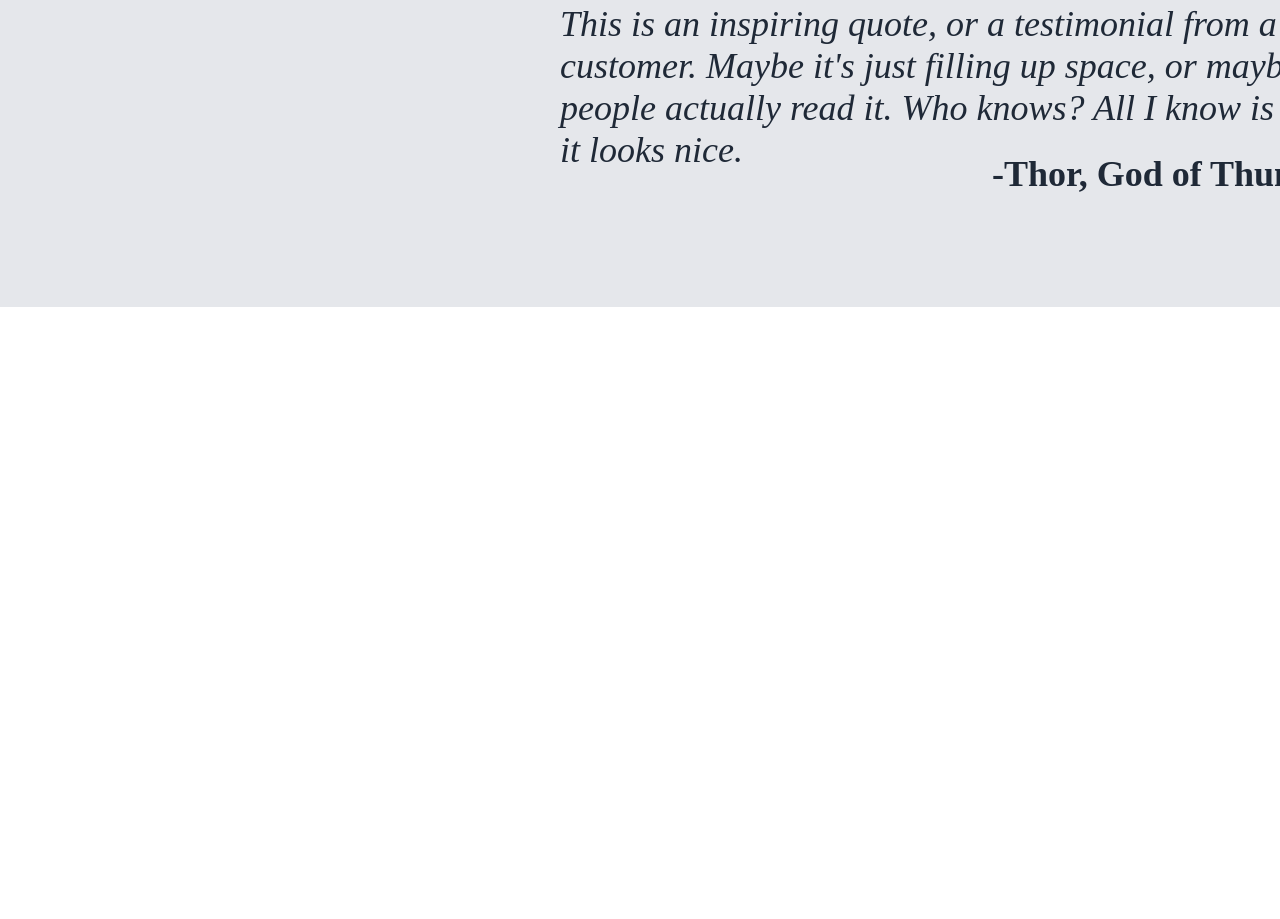
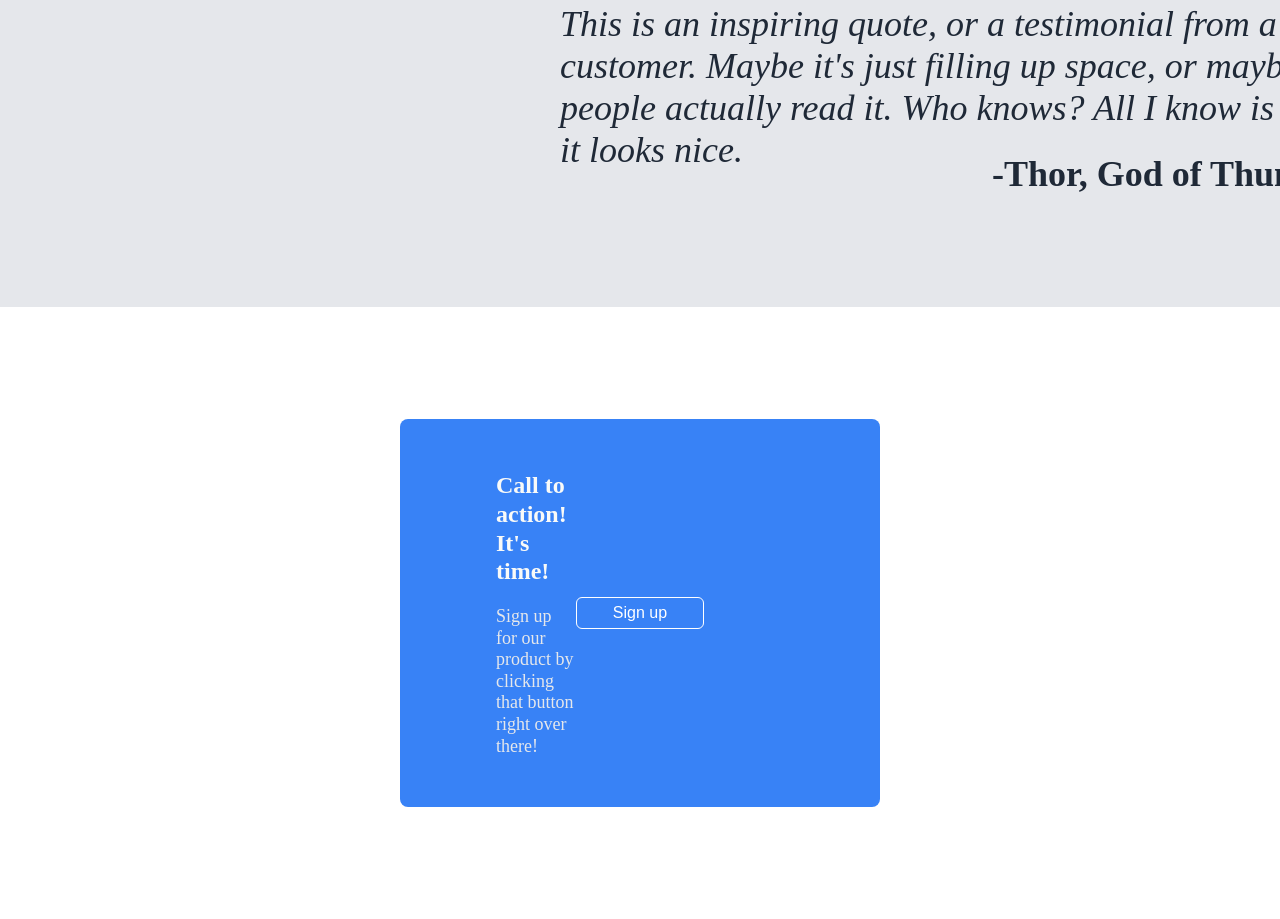
Before and after one commit to Howl404/Project-Landing-Page, a plain HTML site: page index.html in a window 1280 px wide. Shown: the part 1153-2072 px from the top of the page. Before the commit the page ends 1460 px from the top, so only its background shows below. Drawn offline with Linux system fonts and the light colour scheme.

Commit message:
Fourth Section

```diff
--- a/index.html
+++ b/index.html
@@ -79,5 +79,20 @@
         <p id="thor">-Thor, God of Thunder</p>
       </div>
     </div>
+    <div class="fourth-section">
+      <div>
+        <div class="flex-container fourth-container">
+          <div class="no-flex">
+            <h2>Call to action! It's time!</h2>
+            <p>
+              Sign up for our product by clicking that button right over there!
+            </p>
+          </div>
+          <div class="flex-end">
+            <button class="btn btn-4">Sign up</button>
+          </div>
+        </div>
+      </div>
+    </div>
   </body>
 </html>
--- a/style.css
+++ b/style.css
@@ -14,7 +14,7 @@ body {
   background-color: #1f2937;
 }
 
-h1 {
+.first-section h1 {
   font-size: 48px;
   font-weight: bolder;
   color: #f9faf8;
@@ -132,3 +132,20 @@ p {
   font-style: normal;
   font-weight: bolder;
 }
+
+.fourth-section {
+  background-color: white;
+  padding: 7rem 25rem 7rem 25rem;
+}
+
+.fourth-container {
+  background-color: #3882f6;
+  border-radius: 8px;
+  padding: 2rem 6rem;
+}
+
+.btn-4 {
+  margin-right: 5rem;
+  border: solid 1px white;
+  width: 8rem;
+}
```
